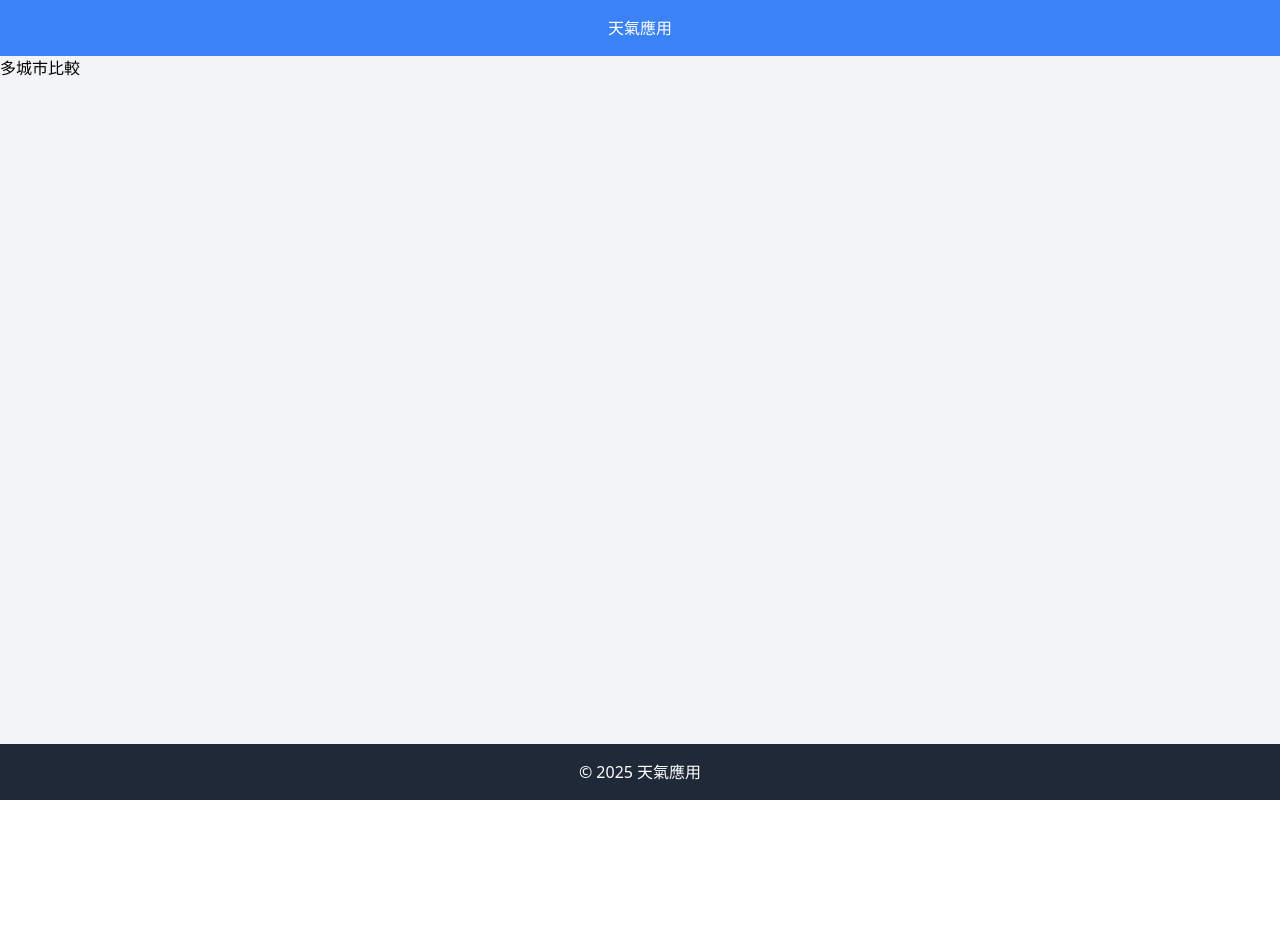
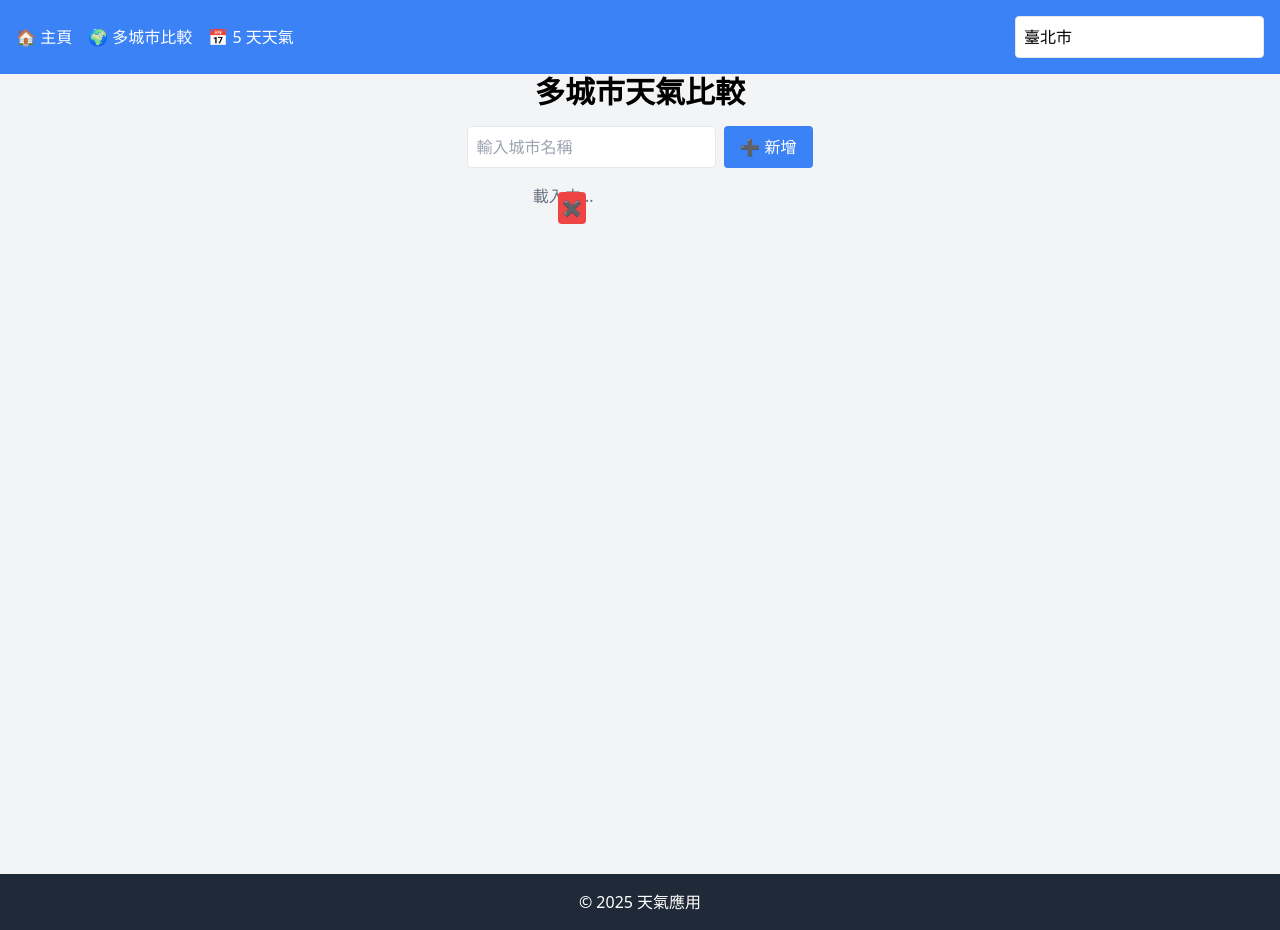
Before and after one commit to Fluoxetine041/weather-app, a React (Create React App) app: page /compare in a window 1280 px wide. Before the commit the page ends 800 px from the top, so only its background shows below. Built offline with nearby package versions, Linux system fonts and the light colour scheme; no server answers.

Commit message:
🚀 完成 Compare.js，優化 WeatherCard.js 並新增 Header.js 導航功能

```diff
--- a/package.json
+++ b/package.json
@@ -8,7 +8,9 @@
     "@testing-library/react": "^16.2.0",
     "@testing-library/user-event": "^13.5.0",
     "axios": "^1.7.9",
+    "chart.js": "^4.4.8",
     "react": "^19.0.0",
+    "react-chartjs-2": "^5.3.0",
     "react-dom": "^19.0.0",
     "react-router-dom": "^7.2.0",
     "react-scripts": "5.0.1",
--- a/src/App.js
+++ b/src/App.js
@@ -1,6 +1,7 @@
 // App.js - 管理應用的全域結構
 import React from "react";
 import { BrowserRouter as Router, Routes, Route } from "react-router-dom";
+import { LocationProvider } from "./context/LocationContext"; // 引入 Context
 import Home from "./pages/Home";
 import Forecast from "./pages/Forecast";
 import Compare from "./pages/Compare";
@@ -9,6 +10,7 @@ import Footer from "./components/Footer";
 
 function App() {
   return (
+  <LocationProvider>
     <Router>
       <div className="min-h-screen flex flex-col bg-gray-100">
         <Header />
@@ -22,6 +24,7 @@ function App() {
         <Footer />
       </div>
     </Router>
+  </LocationProvider>
   );
 }
 
--- a/src/components/Header.js
+++ b/src/components/Header.js
@@ -1,9 +1,27 @@
-import React from "react";
+import React, { useContext } from "react";
+import { Link } from "react-router-dom";
+import { LocationContext } from "../context/LocationContext"; // 引入 Context
 
 function Header() {
+  const { location, setLocation } = useContext(LocationContext);
+
   return (
-    <header className="w-full p-4 bg-blue-500 text-white text-center">
-      <h1>天氣應用</h1>
+    <header className="w-full p-4 bg-blue-500 text-white flex justify-between items-center">
+      {/* 左側：導航選單 */}
+      <nav className="flex gap-4">
+        <Link to="/" className="hover:underline">🏠 主頁</Link>
+        <Link to="/compare" className="hover:underline">🌍 多城市比較</Link>
+        <Link to="/forecast" className="hover:underline">📅 5 天天氣</Link>
+      </nav>
+
+      {/* 右側：城市搜尋框 */}
+      <input
+        type="text"
+        className="p-2 border rounded text-black"
+        placeholder="輸入城市名稱"
+        value={location}
+        onChange={(e) => setLocation(e.target.value)}
+      />
     </header>
   );
 }
--- a/src/components/WeatherCard.js
+++ b/src/components/WeatherCard.js
@@ -1,26 +1,53 @@
-// WeatherCard.js（負責渲染天氣資訊，從 props 接收天氣數據）
-import React from 'react'; // 匯入 React
+// WeatherCard.js - 負責渲染天氣資訊
+import React from "react";
 
 /**
- * WeatherCard 組件：負責顯示天氣資訊
- * @param {Object} weatherData - 從 API 取得的天氣數據
+ * WeatherCard 組件：顯示 API 回傳的天氣資訊
+ * @param {Object} weatherData - API 取得的天氣數據
  */
 const WeatherCard = ({ weatherData }) => {
-  // 如果沒有資料，顯示 "載入中..."
-  if (!weatherData) return <p className="text-gray-500">載入中...</p>;
+  // 檢查是否有資料，避免 `undefined` 錯誤
+  if (!weatherData || !weatherData.main || !weatherData.weather)
+    return <p className="text-gray-500">載入中...</p>;
+
+  // 取得天氣描述與對應的圖示
+  const weatherDescription = weatherData.weather[0].description;
+  const temperature = weatherData.main.temp;
+  const feelsLike = weatherData.main.feels_like;
+  const humidity = weatherData.main.humidity;
+  const windSpeed = weatherData.wind.speed;
+  const cityName = weatherData.name;
+
+  // 簡單的天氣圖示對應
+  const getWeatherIcon = (description) => {
+    if (description.includes("雨")) return "🌧️";
+    if (description.includes("雪")) return "❄️";
+    if (description.includes("雲")) return "⛅";
+    if (description.includes("晴")) return "☀️";
+    return "🌎"; // 預設圖示
+  };
 
   return (
     <div className="bg-blue-500 text-white p-6 rounded-lg shadow-lg flex flex-col items-center">
       {/* 顯示城市名稱 */}
-      <h2 className="text-xl font-bold">{weatherData.name}</h2>
+      <h2 className="text-xl font-bold">{cityName}</h2>
 
-      {/* 顯示天氣狀況 */}
-      <p>{weatherData.weather[0].description}</p>
+      {/* 顯示天氣圖示與描述 */}
+      <p className="text-lg flex items-center gap-2">
+        {getWeatherIcon(weatherDescription)} {weatherDescription}
+      </p>
 
-      {/* 顯示當前溫度 */}
-      <p>🌡️ {weatherData.main.temp}°C</p>
+      {/* 顯示當前溫度與體感溫度 */}
+      <p className="text-2xl font-bold">🌡️ {temperature}°C</p>
+      <p className="text-sm">體感溫度: {feelsLike}°C</p>
+
+      {/* 顯示風速與濕度 */}
+      <div className="flex gap-4 mt-2">
+        <p>💨 風速: {windSpeed} m/s</p>
+        <p>💧 濕度: {humidity}%</p>
+      </div>
     </div>
   );
 };
 
-export default WeatherCard; // 匯出 WeatherCard 組件
+export default WeatherCard;
--- /dev/null
+++ b/src/context/LocationContext.js
@@ -0,0 +1,14 @@
+import React, { createContext, useState } from "react";
+
+// 建立 Context
+export const LocationContext = createContext();
+
+export const LocationProvider = ({ children }) => {
+  const [location, setLocation] = useState("臺北市"); // 預設城市
+
+  return (
+    <LocationContext.Provider value={{ location, setLocation }}>
+      {children}
+    </LocationContext.Provider>
+  );
+};
--- a/src/pages/Compare.js
+++ b/src/pages/Compare.js
@@ -1,7 +1,72 @@
-import React from "react";
+import React, { useState, useEffect } from "react";
+import WeatherCard from "../components/WeatherCard";
+import { getWeatherData } from "../services/weatherAPI";
 
 function Compare() {
-  return <h1>多城市比較</h1>;
+  const [cities, setCities] = useState(["臺北市"]); // 預設一個城市
+  const [weatherData, setWeatherData] = useState({});
+  const [inputCity, setInputCity] = useState("");
+
+  useEffect(() => {
+    const fetchWeather = async () => {
+      const newWeatherData = {};
+      for (const city of cities) {
+        const data = await getWeatherData(city);
+        if (data) {
+          newWeatherData[city] = data;
+        }
+      }
+      setWeatherData(newWeatherData);
+    };
+
+    fetchWeather();
+  }, [cities]); // 當 `cities` 改變時，重新取得天氣資訊
+
+  // 新增城市
+  const addCity = () => {
+    if (inputCity && !cities.includes(inputCity)) {
+      setCities([...cities, inputCity]);
+      setInputCity(""); // 清空輸入框
+    }
+  };
+
+  // 移除城市
+  const removeCity = (city) => {
+    setCities(cities.filter((c) => c !== city));
+  };
+
+  return (
+    <div className="min-h-screen flex flex-col items-center bg-gray-100">
+      <h1 className="text-3xl font-bold mb-4">多城市天氣比較</h1>
+
+      <div className="flex gap-2">
+        <input
+          type="text"
+          className="p-2 border rounded"
+          placeholder="輸入城市名稱"
+          value={inputCity}
+          onChange={(e) => setInputCity(e.target.value)}
+        />
+        <button onClick={addCity} className="bg-blue-500 text-white px-4 py-2 rounded">
+          ➕ 新增
+        </button>
+      </div>
+
+      <div className="grid grid-cols-1 md:grid-cols-2 lg:grid-cols-3 gap-4 mt-4">
+        {cities.map((city) => (
+          <div key={city} className="relative">
+            <WeatherCard weatherData={weatherData[city]} />
+            <button
+              onClick={() => removeCity(city)}
+              className="absolute top-2 right-2 bg-red-500 text-white p-1 rounded"
+            >
+              ✖
+            </button>
+          </div>
+        ))}
+      </div>
+    </div>
+  );
 }
 
 export default Compare;
--- a/src/pages/Home.js
+++ b/src/pages/Home.js
@@ -1,10 +1,10 @@
-// Home.js - 負責首頁的天氣顯示
-import React, { useState, useEffect } from "react";
-import WeatherCard from "../components/WeatherCard"; // 確保正確引入
-import { getWeatherData } from "../services/weatherAPI"; // API 請求函式
+import React, { useContext, useEffect, useState } from "react";
+import { LocationContext } from "../context/LocationContext";
+import WeatherCard from "../components/WeatherCard";
+import { getWeatherData } from "../services/weatherAPI";
 
 function Home() {
-  const [location, setLocation] = useState("臺北市");
+  const { location } = useContext(LocationContext); // 讀取 `location`
   const [weatherData, setWeatherData] = useState(null);
   const [error, setError] = useState(null);
 
@@ -21,21 +21,12 @@ function Home() {
       }
     };
 
-    const debounceFetch = setTimeout(fetchData, 800);
-    return () => clearTimeout(debounceFetch);
-  }, [location]);
+    fetchData();
+  }, [location]); // 當 `location` 變更時，重新獲取天氣資訊
 
   return (
     <div className="min-h-screen flex flex-col items-center justify-center bg-gray-100">
-      <h1 className="text-3xl font-bold mb-4">天氣預報</h1>
-
-      <input
-        type="text"
-        className="p-2 border rounded"
-        placeholder="輸入城市名稱"
-        value={location}
-        onChange={(e) => setLocation(e.target.value)}
-      />
+      <h1 className="text-3xl font-bold mb-4">天氣預報 - {location}</h1>
 
       {error ? <p className="text-red-500 mt-2">{error}</p> : <WeatherCard weatherData={weatherData} />}
     </div>
```
Also changed, not shown: 1 other file (tests, documents, lock files or other folders).
